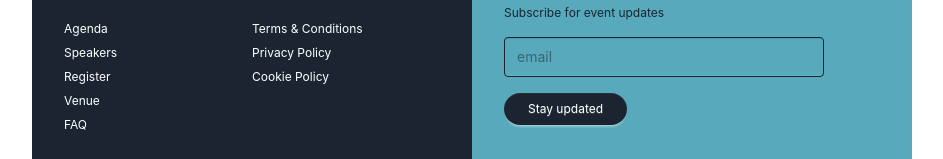
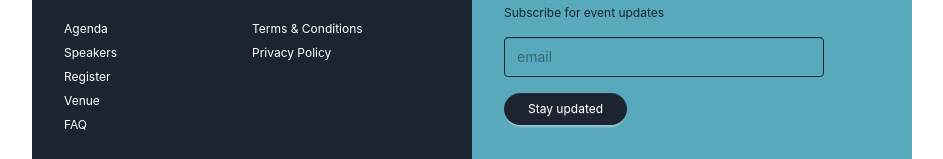
Before and after one commit to osgeo-oceania/foss4g-2025, a SvelteKit app: page / in a window 1280 px wide. Shown: the part 3579-3738 px from the top of the page, without its empty margins (168-1111 px from the left). Built offline with nearby package versions, Linux system fonts and the light colour scheme; what @iconify/tailwind4 would draw is missing.

Commit message:
remove cookie policy link

```diff
--- a/src/components/Footer.svelte
+++ b/src/components/Footer.svelte
@@ -17,7 +17,6 @@
         <ul class="space-y-2">
           <li><Link href="/attend/terms-and-conditions">Terms &amp; Conditions</Link></li>
           <li><Link href="/attend/privacy-policy">Privacy Policy</Link></li>
-          <li><Link href="/attend/cookie-policy">Cookie Policy</Link></li>
         </ul>
       </div>
       <div class="mt-8 text-xs">&copy; FOSS4G Oceania - All rights reserved</div>
```
